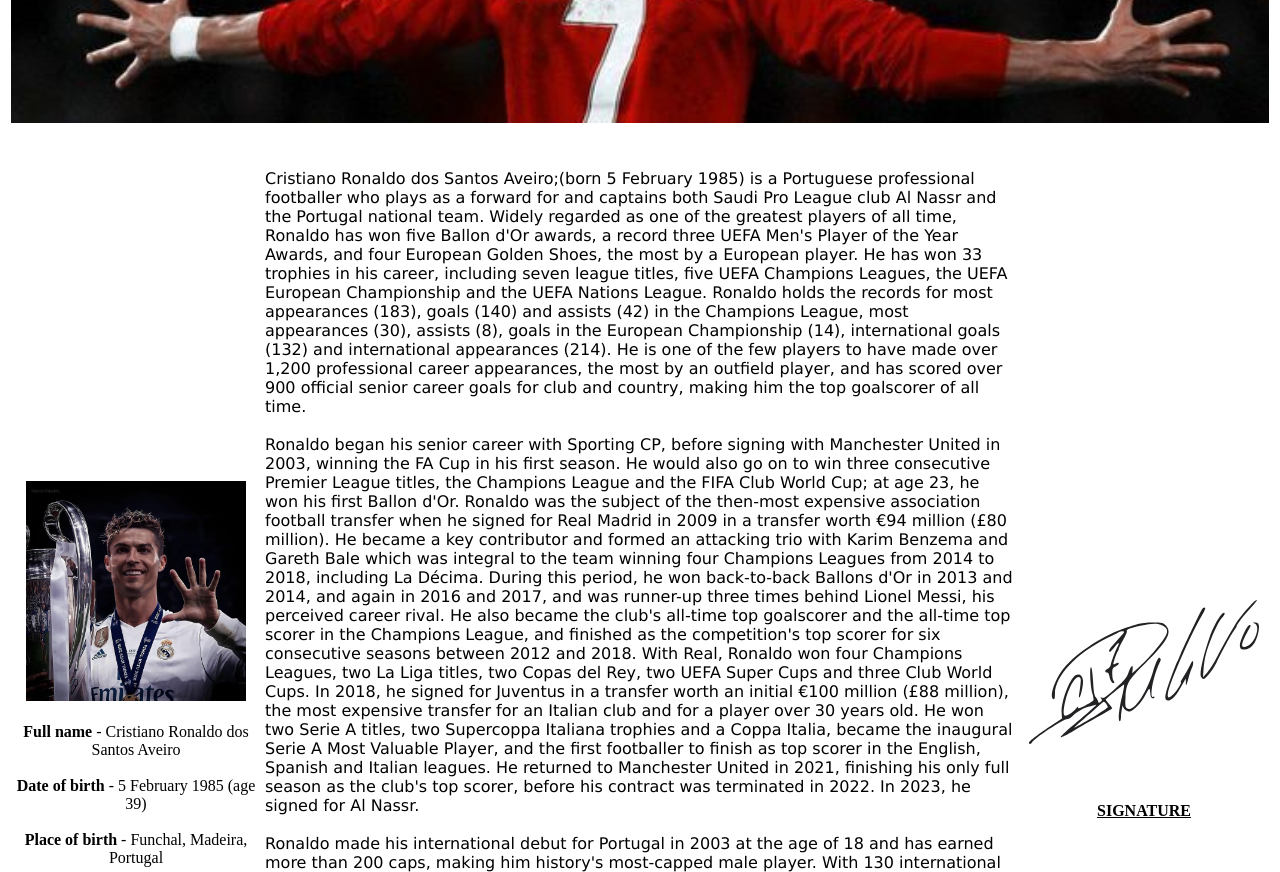
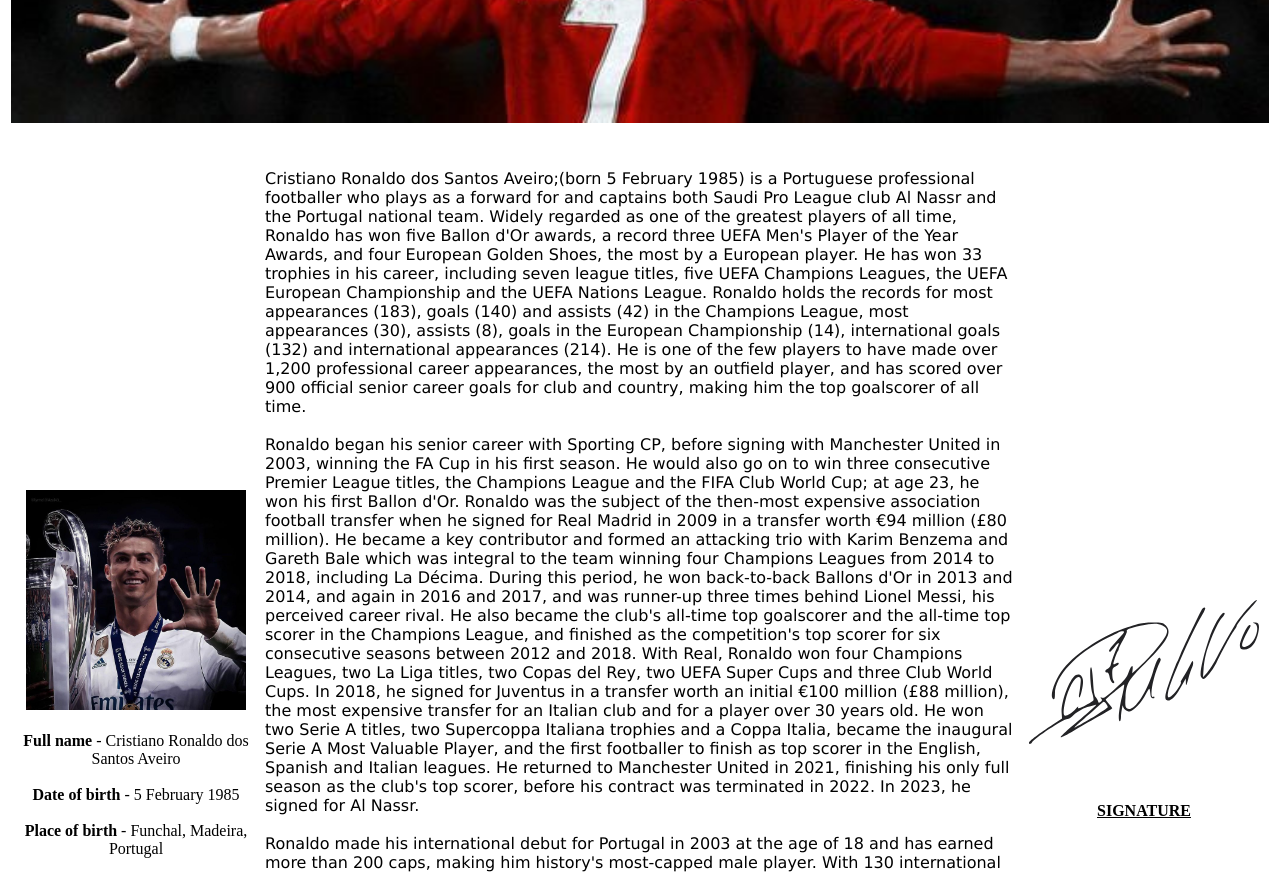
Before and after one commit to SolsticeCartel/Cristiano-Ronaldo, a plain HTML site: page index.html in a window 1280 px wide. Shown: the part 460-1332 px from the top of the page. Drawn offline with Linux system fonts and the light colour scheme.

Commit message:
Update index.html

```diff
--- a/index.html
+++ b/index.html
@@ -52,7 +52,7 @@
                 <br>
                 <br>
                 <b>Full name</b> - Cristiano Ronaldo dos Santos Aveiro <br> <br>
-                <b>Date of birth</b> - 5 February 1985 (age 39) <br> <br>
+                <b>Date of birth</b> - 5 February 1985<br> <br>
                 <b>Place of birth</b> - Funchal, Madeira, Portugal <br> <br>
                 <b>Height</b> - 1.87 m (6 ft 2 in) <br> <br>
                 <b>Position(s)</b> - Forward
```
